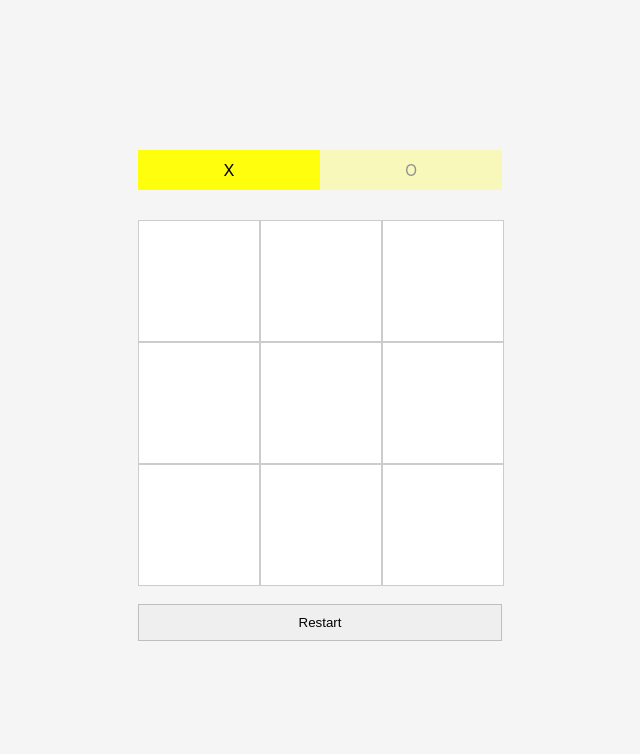
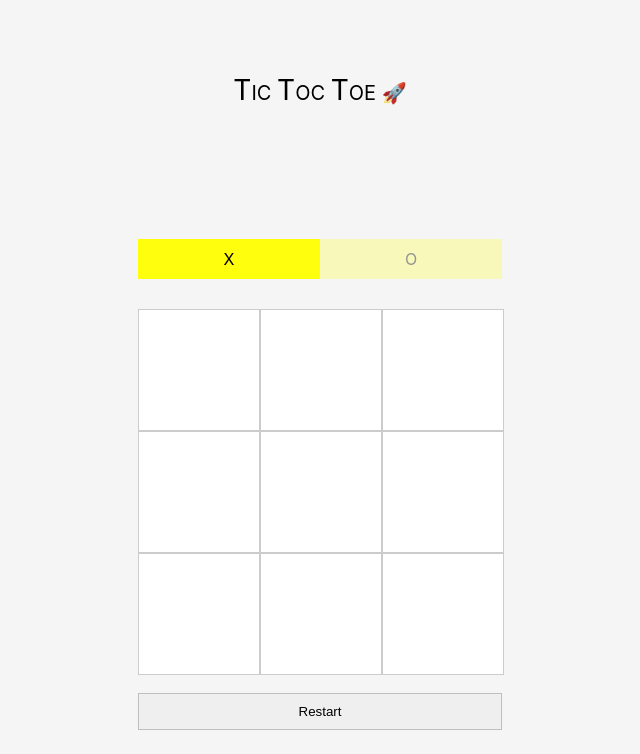
Before and after one commit to prakhar7s/react-tic-tac-toe-game, a React (Create React App) app: page / in a window 1280 px wide. Shown: the top 754 px of the page, without its empty margins (320-960 px from the left). Built offline with nearby package versions, Linux system fonts and the light colour scheme.

Commit message:
heading added

```diff
--- a/public/index.html
+++ b/public/index.html
@@ -24,7 +24,7 @@
       work correctly both with client-side routing and a non-root public URL.
       Learn how to configure a non-root public URL by running `npm run build`.
     -->
-    <title>React App</title>
+    <title>Tic toc toe game 🚀</title>
   </head>
   <body>
     <noscript>You need to enable JavaScript to run this app.</noscript>
--- a/src/components/TicTacToe.css
+++ b/src/components/TicTacToe.css
@@ -3,6 +3,16 @@
   display: grid;
   place-items: center;
   background: #f5f5f5f6;
+}
+
+.game-heading {
+  text-transform: uppercase;
+  font-size: 20px;
+  font-weight: 400;
+}
+
+.game-heading span {
+  font-size: 28px;
 }
 
 .board {
--- a/src/components/TicTacToe.jsx
+++ b/src/components/TicTacToe.jsx
@@ -40,6 +40,10 @@ const TicTacToe = () => {
 
   return (
     <div className="tic-tac-toe-container">
+      <h1 className="game-heading">
+        <span>T</span>ic <span>T</span>oc <span>T</span>oe 🚀
+      </h1>
+
       <div className="board">
         <div className="board-header">
           <div className={`player-tab${chanceOfX ? " active" : ""}`}>X</div>
```
